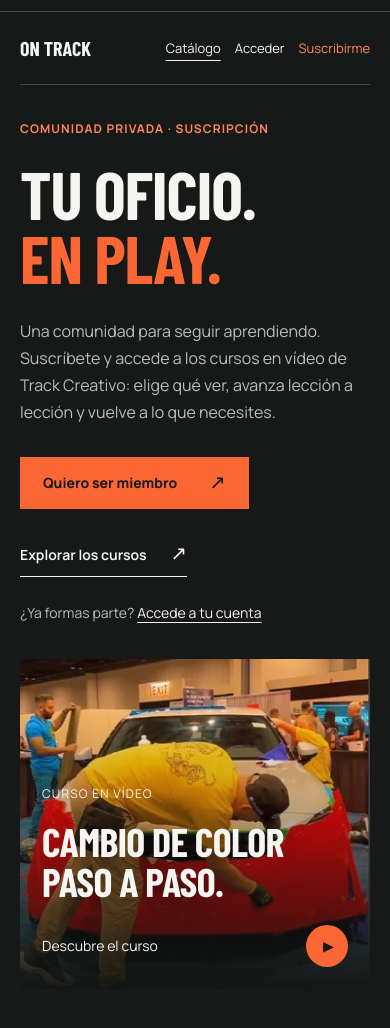
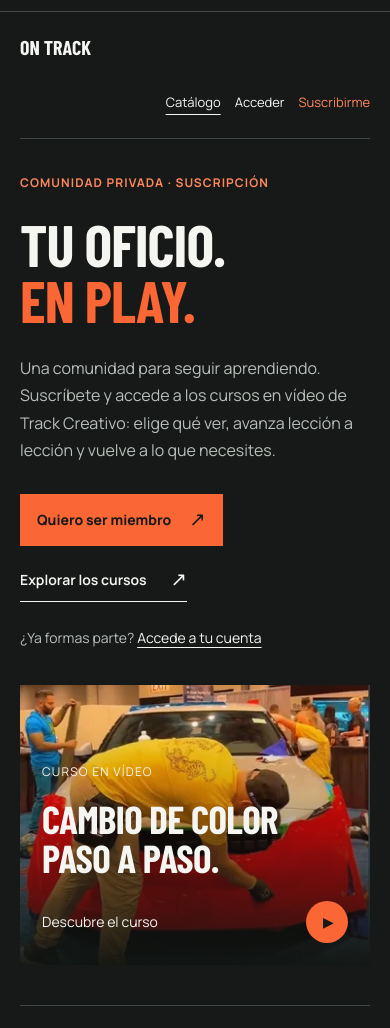
Before and after one commit to aalvaaroo/Installersontruck, a plain HTML site: page formacion-suscripcion.html in a window 390 px wide. Shown: the part 61-1089 px from the top of the page. Drawn offline with Linux system fonts and the light colour scheme.

Commit message:
Improve mobile responsive layout

```diff
--- a/community.css
+++ b/community.css
@@ -681,6 +681,8 @@ html:not(.js) .library-tools {
     padding-bottom: 48px;
   }
   .library-nav {
+    align-items: flex-start;
+    flex-wrap: wrap;
     gap: 16px;
     padding-block: 16px;
   }
@@ -688,6 +690,8 @@ html:not(.js) .library-tools {
     font-size: 1.25rem;
   }
   .library-nav > div {
+    flex: 1 1 100%;
+    justify-content: flex-end;
     gap: 14px;
     font-size: 0.8125rem;
   }
@@ -699,16 +703,16 @@ html:not(.js) .library-tools {
     gap: 35px;
   }
   .library-hero h1 {
-    font-size: 4.2rem;
+    font-size: clamp(3.25rem, 15vw, 4.2rem);
   }
   .library-feature {
-    min-height: 330px;
+    min-height: 280px;
   }
   .feature-caption {
     padding: 22px;
   }
   .feature-caption h2 {
-    font-size: 2.5rem;
+    font-size: clamp(2rem, 10vw, 2.5rem);
   }
   .library-filters {
     gap: 6px;
@@ -719,6 +723,7 @@ html:not(.js) .library-tools {
   }
   .library-search {
     flex-basis: 100%;
+    min-width: 0;
   }
   .shelf-title {
     display: block;
@@ -746,7 +751,7 @@ html:not(.js) .library-tools {
   }
   .classroom-player {
     aspect-ratio: auto;
-    min-height: 450px;
+    min-height: 380px;
   }
   .player-access {
     padding: 30px 18px 45px;
--- a/styles.css
+++ b/styles.css
@@ -1171,6 +1171,9 @@ img[src*='wrap-purple'] {
   :root {
     --gutter: 20px;
   }
+  body {
+    overflow-x: hidden;
+  }
   .header-inner {
     min-height: 72px;
   }
@@ -1191,6 +1194,21 @@ img[src*='wrap-purple'] {
   }
   .menu-toggle span {
     margin-left: 9px;
+  }
+  .button-row {
+    align-items: stretch;
+    gap: 12px 18px;
+  }
+  .button-row .button,
+  .button-row .text-link {
+    max-width: 100%;
+  }
+  .button {
+    gap: 18px;
+    padding-inline: 16px;
+  }
+  .school-cover h1 {
+    font-size: clamp(3rem, 15vw, 4.6rem);
   }
   .section {
     padding-block: 60px;
@@ -1269,6 +1287,8 @@ img[src*='wrap-purple'] {
     flex-wrap: nowrap;
     font-size: 0.75rem;
     padding: 14px;
+    align-items: flex-start;
+    white-space: normal;
   }
   .academy-copy h2 {
     font-size: 3.4rem;
@@ -1448,6 +1468,7 @@ img[src*='wrap-purple'] {
   }
   .contact-form {
     padding: 25px 20px;
+    overflow: hidden;
   }
   .contact-form h2 {
     font-size: 2.2rem;
@@ -1497,6 +1518,10 @@ img[src*='wrap-purple'] {
   }
   .form-feedback {
     padding: 15px;
+  }
+  .footer-bottom > * {
+    max-width: 100%;
+    overflow-wrap: anywhere;
   }
 }
 @media (max-width: 360px) {
```
